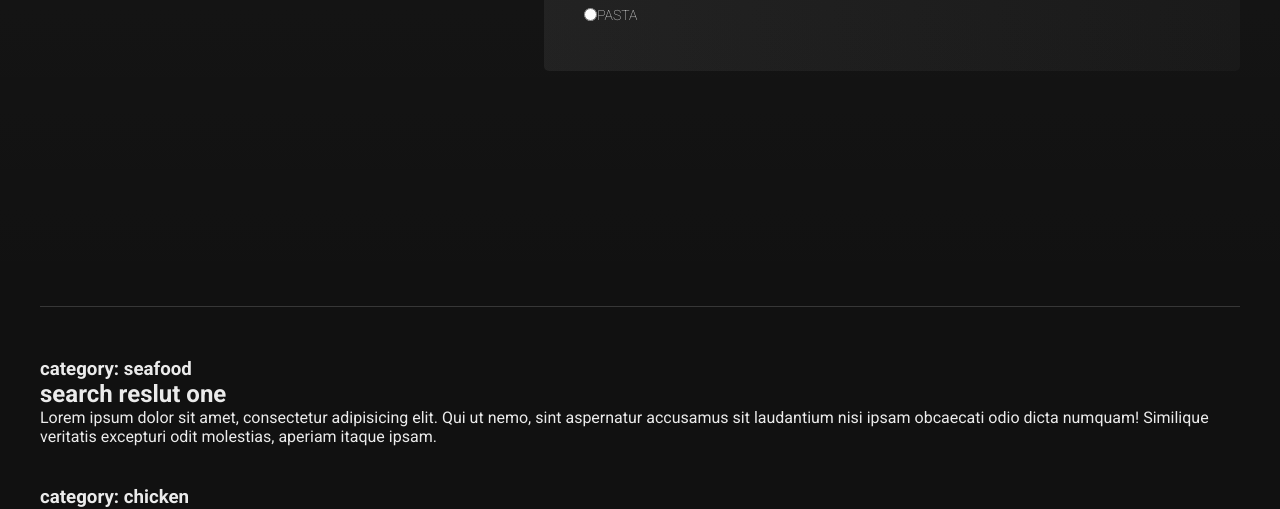
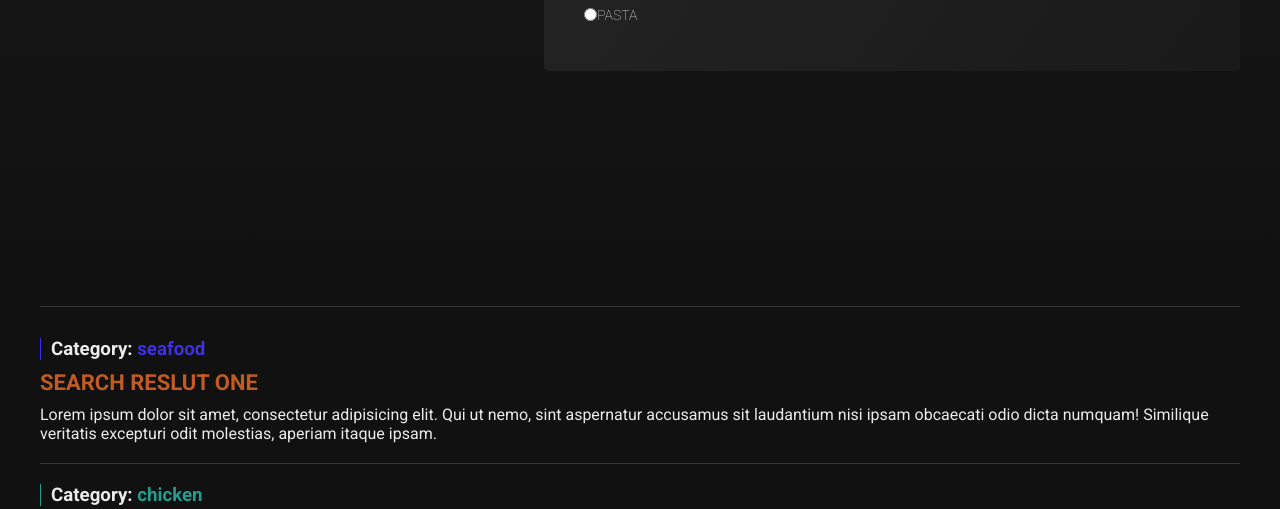
Before and after one commit to PompChomp/recipe-page-mandatory-trz-2, a plain HTML site: page Search-page.html in a window 1280 px wide. Shown: the part 292-801 px from the top of the page. Drawn offline with Linux system fonts and the light colour scheme.

Commit message:
update
finished search page, moving onto detail page. <3

```diff
--- a/Search-page.html
+++ b/Search-page.html
@@ -78,10 +78,12 @@
 
         <div class="search-results-container">
             <div class="search-results-container-block">
-                <div class="search-results-container-block-seafood">
+                <div class="search-results-container-block-text">
                     <!--each rsult based on a serch start-->
-                    <div class="search-results-container-block-text">
-                        <h3>category: <span data-categoy="seafood">seafood</span></h3>
+                    <div data-category="seafood" class="search-results-container-block-text-top">
+                        <h3>Category: <span data-category="seafood">seafood</span></h3>
+                    </div>
+                    <div class="search-results-container-block-text-bottom">
                         <h2>search reslut one</h2>
                         <p>Lorem ipsum dolor sit amet, consectetur adipisicing elit. Qui ut nemo, sint aspernatur accusamus sit laudantium nisi ipsam obcaecati odio dicta numquam! Similique veritatis excepturi odit molestias, aperiam itaque ipsam.</p>
                     </div>
@@ -89,10 +91,12 @@
                 </div>
             </div>
             <div class="search-results-container-block">
-                <div class="search-results-container-block-chicken">
+                <div class="search-results-container-block-text">
                     <!--each rsult based on a serch start-->
-                    <div class="search-results-container-block-text">
-                        <h3>category: <span data-categoy="chicken">chicken</span></h3>
+                    <div data-category="chicken" class="search-results-container-block-text-top">
+                        <h3>Category: <span data-category="chicken">chicken</span></h3>
+                    </div>
+                    <div class="search-results-container-block-text-bottom">
                         <h2>search reslut two</h2>
                         <p>Lorem ipsum dolor sit amet, consectetur adipisicing elit. Qui ut nemo, sint aspernatur accusamus sit laudantium nisi ipsam obcaecati odio dicta numquam! Similique veritatis excepturi odit molestias, aperiam itaque ipsam.</p>
                     </div>
@@ -100,7 +104,6 @@
                 </div>
             </div>
         </div>
-
 
 
 
--- a/css/main.css
+++ b/css/main.css
@@ -288,7 +288,7 @@ div[data-category=seafood] {
     border-left: 1px solid var(--category-seafood);
 }
 
-p[data-category=seafood] {
+p[data-category=seafood], span[data-category=seafood] {
     color: var(--category-seafood);
 }
 
@@ -739,22 +739,32 @@ div[data-category=in-the-kitchen] h5 {
     margin: 0 auto;
 }
 
-.search-results-container-block-text h3 {
+.search-results-container-block-text{
+    display: flex;
+    flex-direction: column;
+    justify-content: space-between;
+    gap: 10px;
     color: var(--color-light);
 }
-.search-results-container-block-text h2 {
-    color: var(--color-light);
+.search-results-container-block-text-bottom h2{
+    color: var(--primary-color);
+    font-size: 22px;
+    font-weight: 700;
+    font-style: bold;
+    text-transform: uppercase;
 }
-.search-results-container-block-text p {
-    color: var(--color-light);
-}
-
-.search-results-container{
+.search-results-container-block-text-bottom{
     display: flex;
     flex-direction: column;
-    padding: 20px 0;
+    justify-content: space-between;
+    gap: 10px;
 }
 
 .search-results-container-block{
     padding: 20px 0;
+    border-bottom: 1px solid var(--color_black);
 }
+
+.search-results-container-block-text-top{
+    padding-left: 10px;
+}
```
